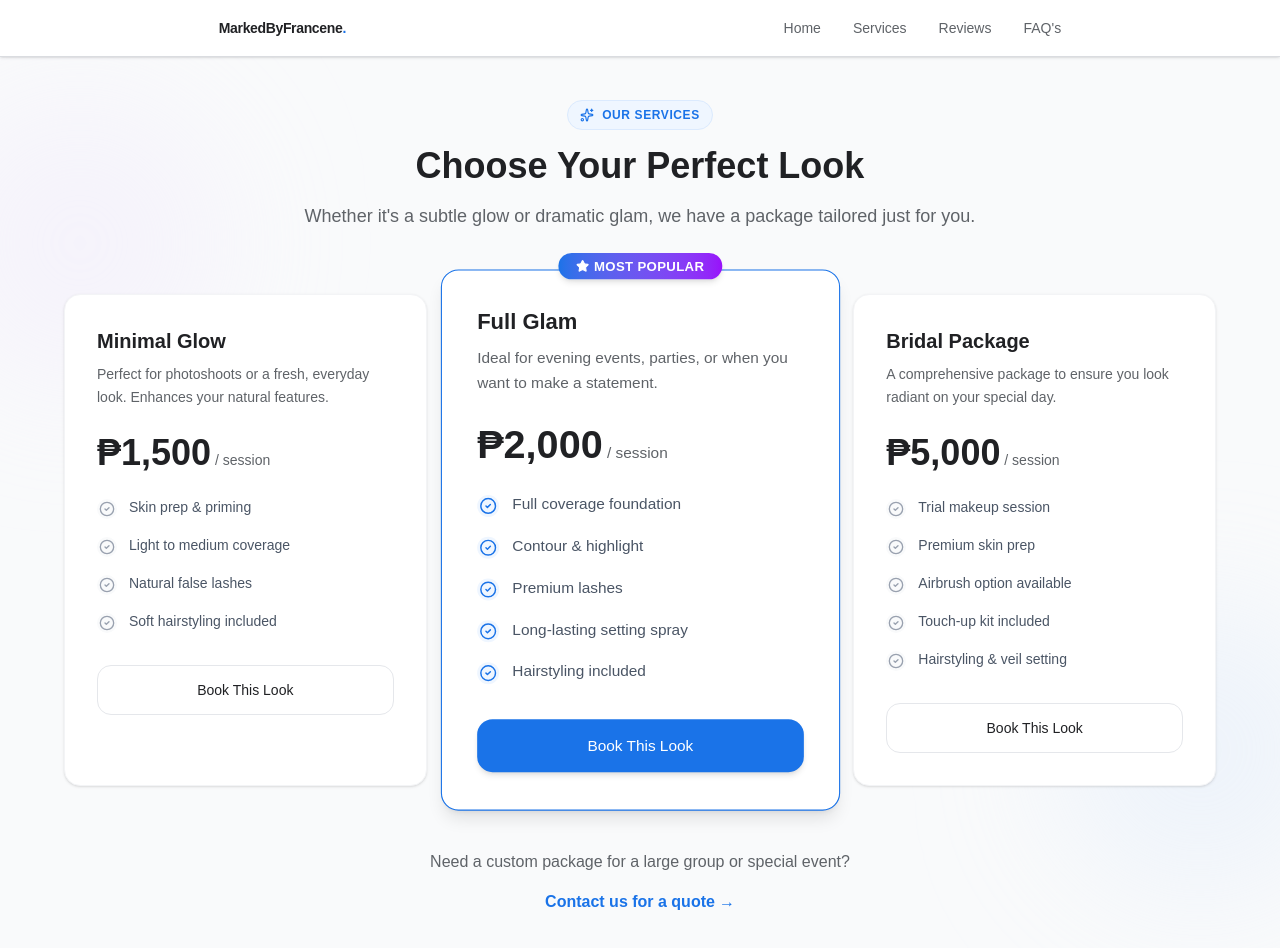
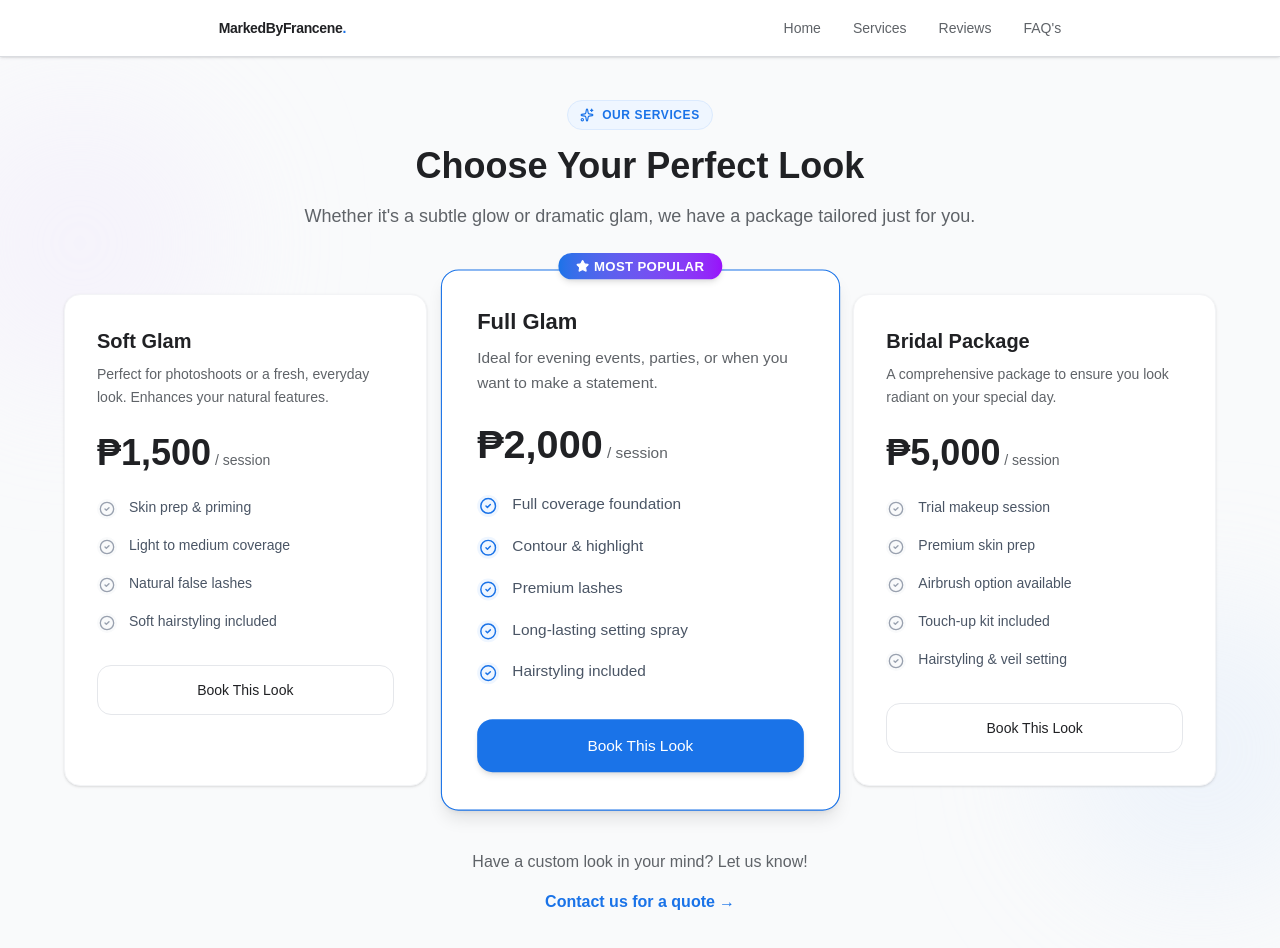
Before and after one commit to prodby-david/Marked-By-Francene, a Next.js app: page /service-offered in a window 1280 px wide. Shown: the top 948 px of the page. Built offline with nearby package versions, Linux system fonts and the light colour scheme.

Commit message:
style(services): update the CTA text

```diff
--- a/src/app/service-offered/ServiceUI.tsx
+++ b/src/app/service-offered/ServiceUI.tsx
@@ -5,7 +5,7 @@ import { ServiceProps } from "@/shared/types/ServiceProps";
 
 const services: ServiceProps[] = [
   {
-    title: "Minimal Glow",
+    title: "Soft Glam",
     price: "₱1,500",
     description: "Perfect for photoshoots or a fresh, everyday look. Enhances your natural features.",
     features: [
@@ -127,10 +127,10 @@ export default function ServicesSectionUI() {
 
         <div className="mt-16 text-center">
           <p className="text-label-color mb-4">
-            Need a custom package for a large group or special event?
+            Have a custom look in your mind? Let us know!
           </p>
           <Link
-            href="/contact"
+            href="/reserve"
             className="text-action-color font-semibold hover:text-purple-600 transition-colors inline-flex items-center gap-1 group"
           >
             Contact us for a quote
```
